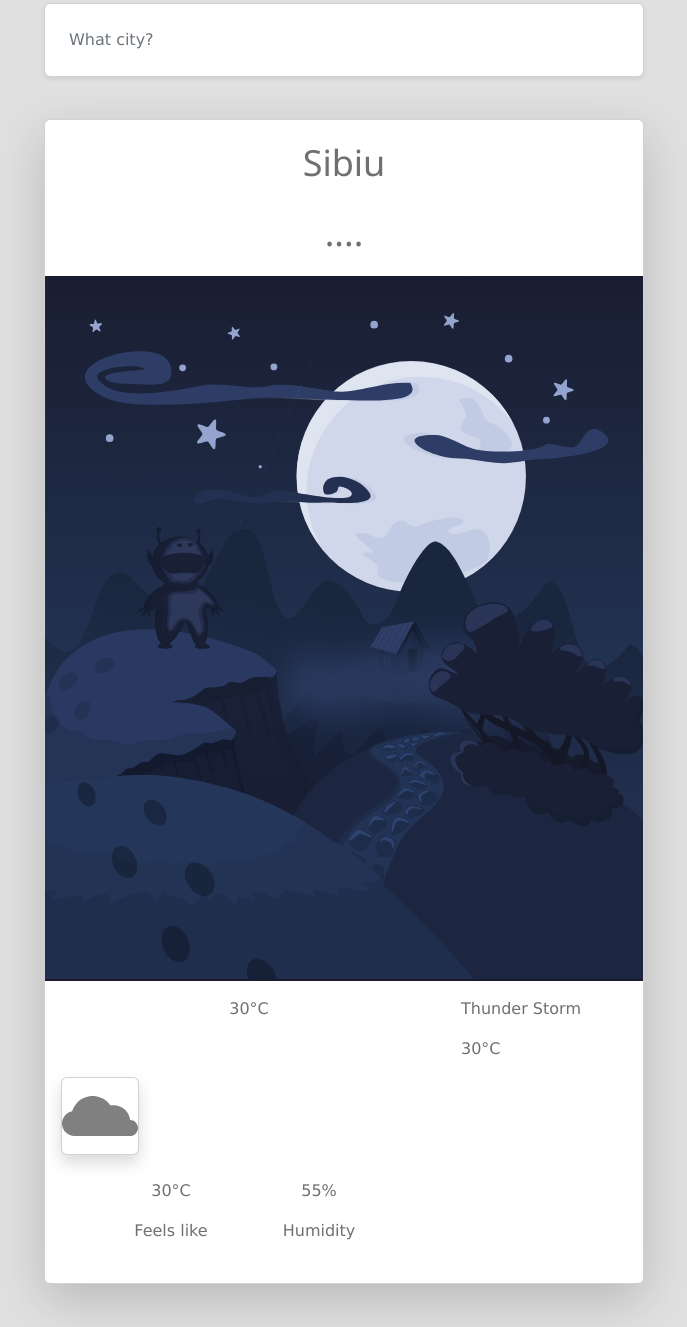
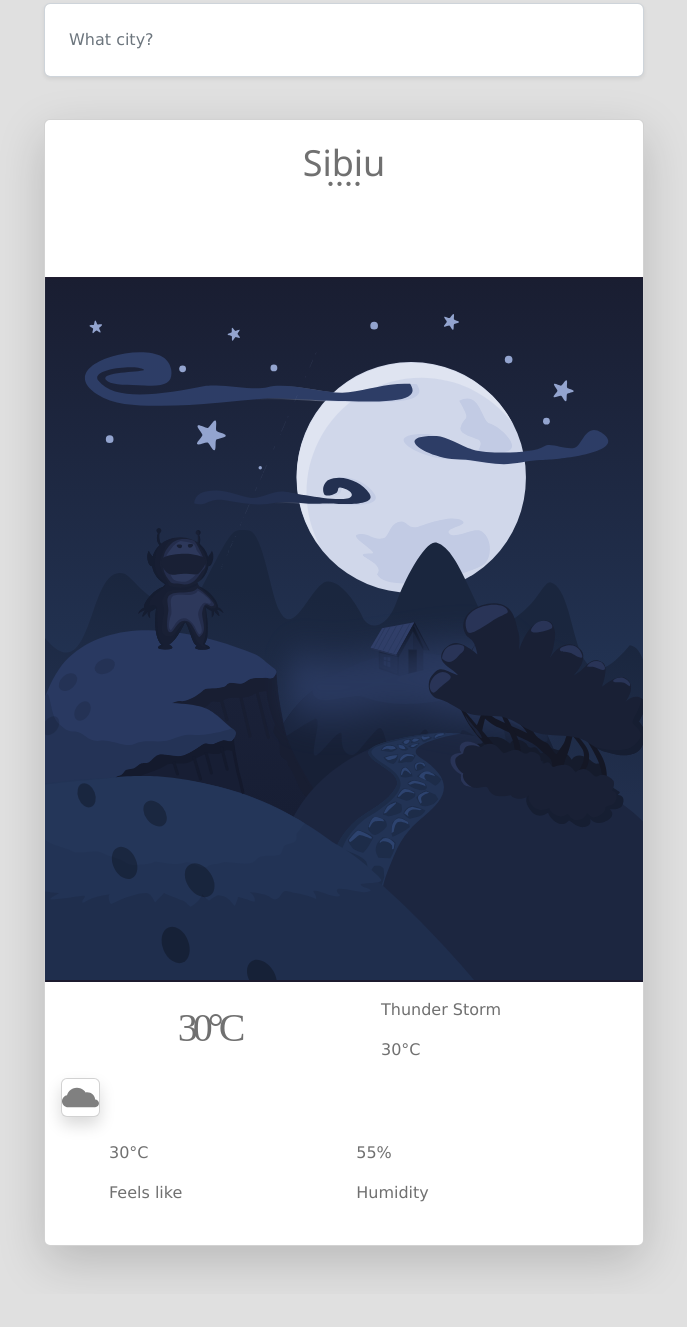
Before and after one commit to Cosmaaa/Bootstrap-Weather-App-with-API, a website: page index.html in a window 1280 px wide. Shown: the part 153-1480 px from the top of the page, without its empty margins (38-725 px from the left). After the commit the page ends 1447 px from the top, so only its background shows below. Drawn offline with nearby package versions, Linux system fonts and the light colour scheme.

Commit message:
some minor changes

```diff
--- a/index.html
+++ b/index.html
@@ -41,11 +41,11 @@
                     <img src="img/1489136024.svg" alt="">
                 </div>
                 <div class="card-bottom px-5 py-4 row">
-                    <div class="col text-center">
+                    <div class="col text-center1">
                         <p>30&deg;C</p>
                         <span>Feels like</span>
                     </div>
-                    <div class="col text-center">
+                    <div class="col text-center2">
                         <p>55%</p>
                         <span>Humidity</span>
                     </div>
--- a/style.css
+++ b/style.css
@@ -36,7 +36,7 @@ body{
     top:60px;
 }
 .card-body{
-    width: 400px;
+    width: 598.4px;
 }
 
 .search-location{
@@ -46,7 +46,7 @@ body{
 }
 
 .card-mid.row{
-    width: 600px;
+    width: 590.4    px;
 }
 
 .col-4.condition-temp p{
@@ -54,9 +54,38 @@ body{
 }
 
 .icon-container.card.shadow{
-    position:relative;
-    width: 78px;
-    height: 78px;
+    display:flex;
+    width: 39px;
+    height:39px;
+    flex-direction: row;
+    flex-wrap: nowrap;1
+
 
 
 }
+
+.col-8.text-center.temp{
+    display:flex;
+    justify-content:center;
+    width: 320px;
+
+}
+
+.col.text-center2 p{
+    align-content: end;
+}
+
+.city-name span{
+    font-weight: 400;
+    font-size: 36px;
+    font-family: 'Times New Roman', Times, serif;
+    position: relative;
+    top:-60px;
+}
+.col-8.text-center.temp span{
+    font-weight: 100;
+    font-size:40px;
+    font-family: 'Times New Roman', Times, serif;
+    letter-spacing: -5px;
+    white-space: nowrap;
+}
```
